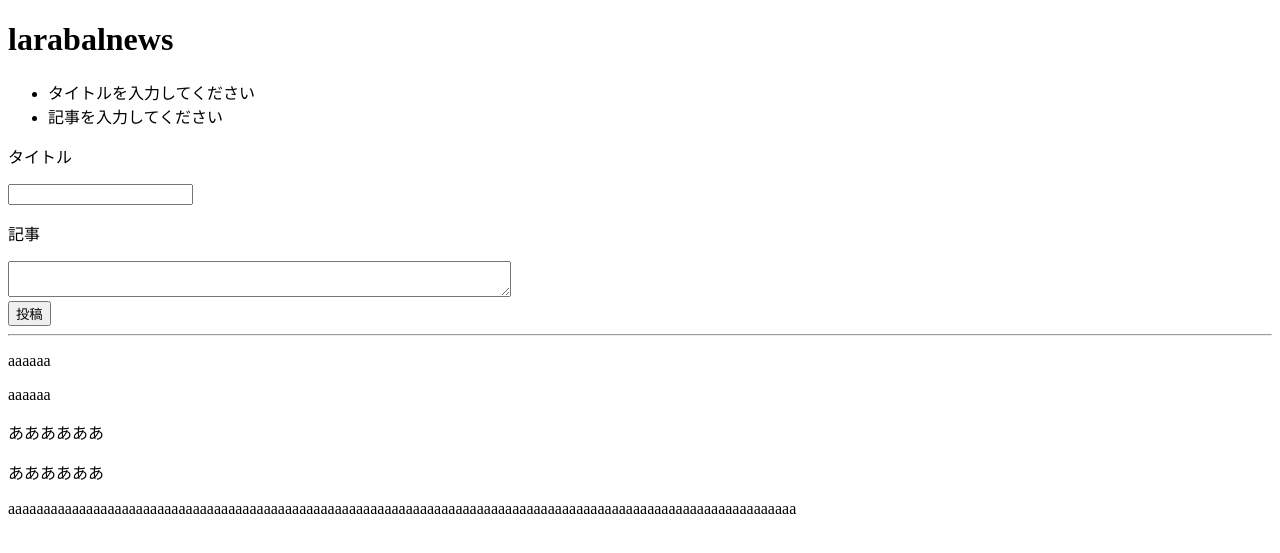
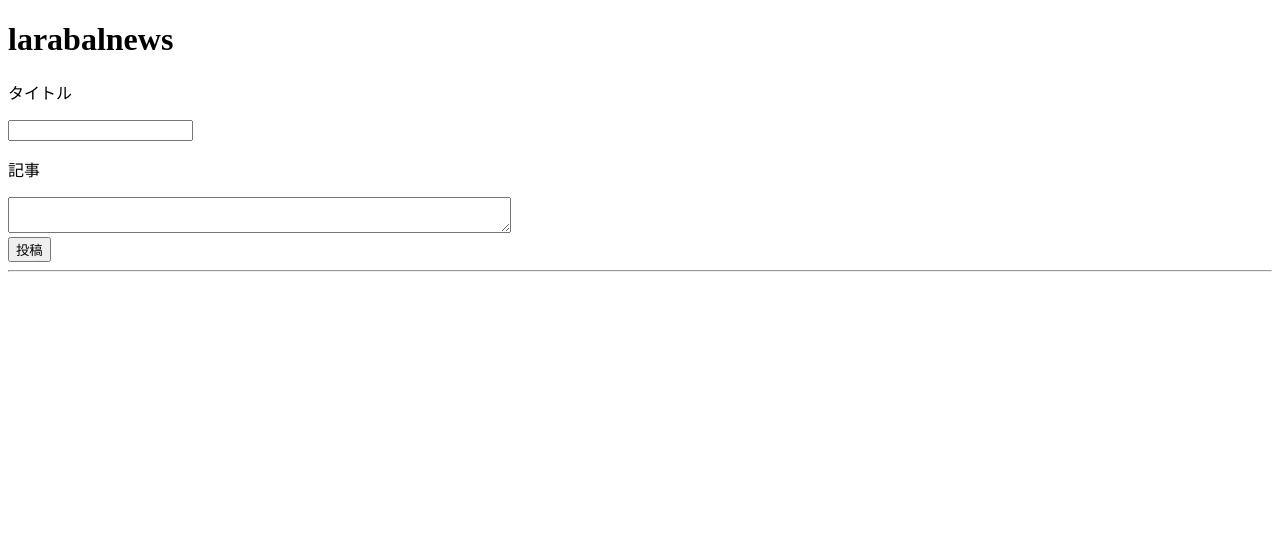
Before and after one commit to ts44gj/lalabel-news, a PHP site: page / in a window 1280 px wide. Shown: the top 553 px of the page. Run offline with PHP 8.4, Linux system fonts and the light colour scheme; data that the repository does not hold is empty.

Commit message:
記事エラーが表示されない

```diff
--- a/article.txt
+++ /dev/null
@@ -1 +0,0 @@
-[["5fa907393e573","aaaaaa"," aaaaaa"],["5fa9076969312","\u3042\u3042\u3042\u3042\u3042\u3042"," \u3042\u3042\u3042\u3042\u3042\u3042"],["5fa907728fad1","aaaaaaaaaaaaaaaaaaaaaaaaaaaaaaaaaaaaaaaaaaaaaaaaaaaaaaaaaaaaaaaaaaaaaaaaaaaaaaaaaaaaaaaaaaaaaaaaaaaaaaaaaaaaaaa"," "]]
--- a/index.php
+++ b/index.php
@@ -1,7 +1,7 @@
 <?php
 $title=""; //タイトルの変数
 $text=""; //テキストの変数
-$ERRO=array();//エラーを確認するための変数
+$ERROR=array();//エラーを確認するための変数
 
 $FILE = "article.txt"; //保存ファイル名
 $id = uniqid(); //ユニークなIDを自動生成
@@ -16,12 +16,14 @@ if (file_exists($FILE)){
 $BOARD = json_decode(file_get_contents($FILE));
 
 }
+
 if ($_SERVER["REQUEST_METHOD"] === "POST"){
-  //リクエストパラメータがからでなければ
+
+  //リクエストパラメータが空でなければ
 if(!empty($_POST["text"]) && !empty($_POST["title"])){
+
    //投稿ボタンが押された時
-
-   //$textに送信されたテキストを送信
+   //$title・$textに送信されたテキストを代入
  $title=$_POST["title"];
  $text=$_POST["text"];
   //この後に保存の処理をする
@@ -31,23 +33,20 @@ if(!empty($_POST["text"]) && !empty($_POST["title"])){
 
   //全体配列をファイルに保存する
   file_put_contents($FILE, json_encode($BOARD));
-
- }
-}
-//この下に入力チェックを記入する
-  //タイトル
-if(empty($_POST["title"])){
-  $ERRO[]="タイトルを入力してください";
-}
-  //タイトルの文字制限
-if(mb_strlen($_POSR["title"])>30){
-  $ERRO[]="タイトルは30文字以内で入力してください";
-}
-  //記事
-if(empty($POST["text"])){
-  $ERRO[]="記事を入力してください";
 }
 
+if(empty($_POST["title"])){
+   //タイトル
+  $ERROR[]="タイトルを入力してください";
+}
+    //タイトルの文字制限
+if(mb_strlen($_POST["title"])>30){
+  $ERROR[]="タイトルは30文字以内で入力してください";
+}
+if (empty($_POST["text"])){
+  $ERROR[]="記事を入力してください";
+}
+}
 ?>
 <!DOCTYPE html>
  <html>
@@ -73,7 +72,7 @@ if(empty($POST["text"])){
   <h1>larabalnews</h1>
      <!--エラーメッセージの表示-->
      <ul>
-      <?php foreach($ERRO as $erro_message): ?>
+      <?php foreach($ERROR as $erro_message): ?>
       <li><?php echo $erro_message; ?></li>
       <?php endforeach;?>
       </ul>
@@ -89,7 +88,7 @@ if(empty($POST["text"])){
           <textarea row="10" cols="60" name="text"> </textarea>
       </div>
       <div>
-          <input type="submit" name="push" value="投稿"　onclick="alert()">
+          <input type="submit" name="push" value="投稿"　onclick="">
       </div>
    </form>
 
@@ -105,6 +104,7 @@ if(empty($POST["text"])){
   <p>
       <?php echo $ARTICLE[2];?>
   </p>
+  <hr>
   <div>
     <?php endforeach; ?>
   </div>
```
